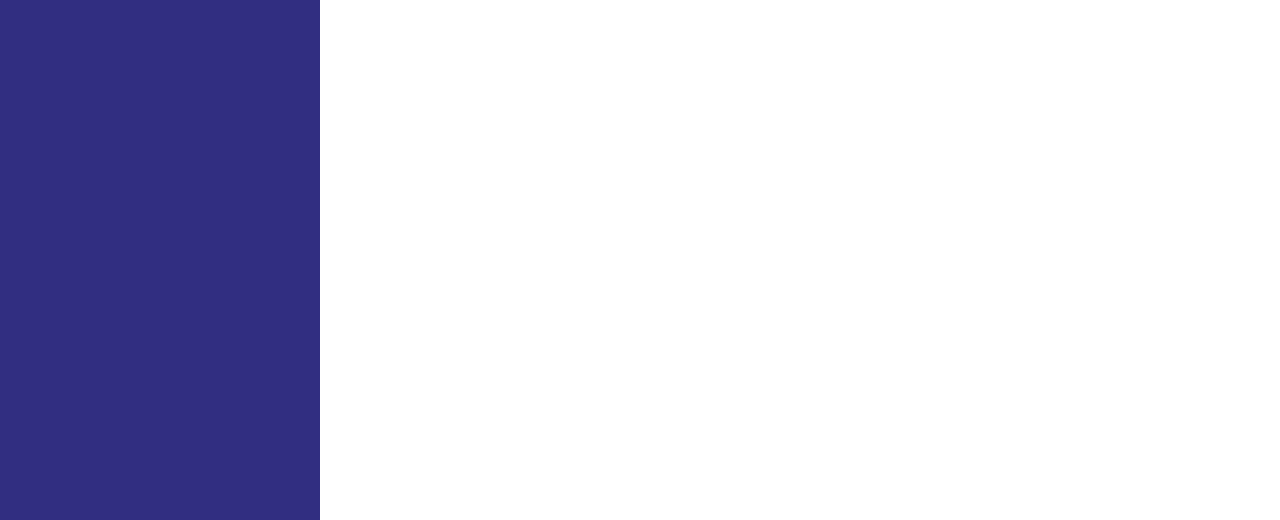
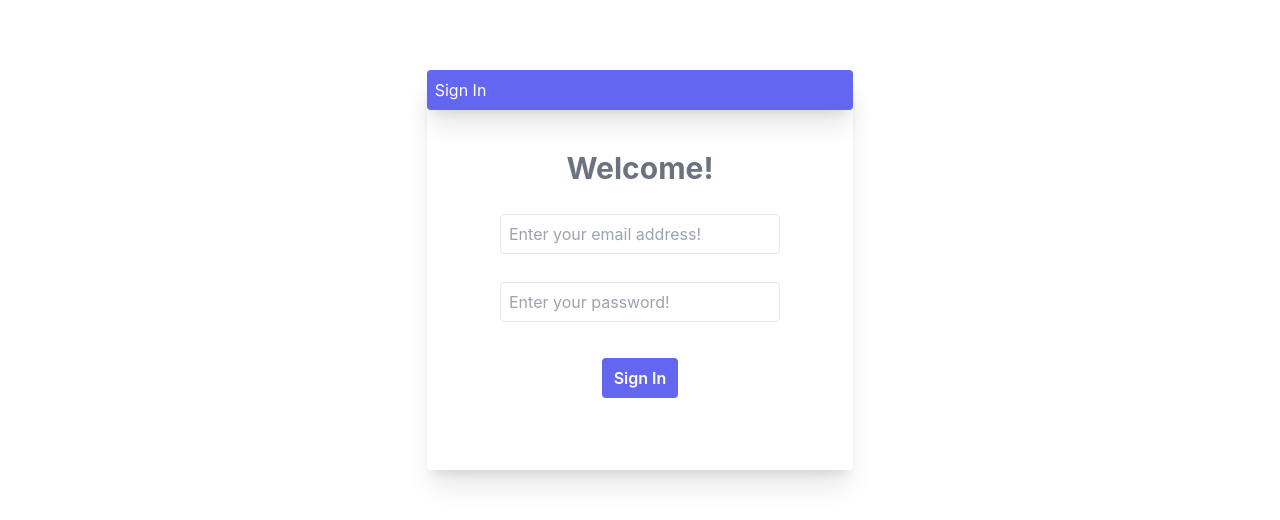
Before and after one commit to varunkumar3091999/summa-chat-app, a React (Create React App) app: page / in a window 1280 px wide. Shown: the part 130-650 px from the top of the page. Built offline with nearby package versions, Linux system fonts and the light colour scheme; no server answers; the database is empty.

Commit message:
redirect to sign in when not authenticated

```diff
--- a/src/App.js
+++ b/src/App.js
@@ -1,20 +1,49 @@
 import "./App.css";
-import { BrowserRouter as Router, Routes, Route } from "react-router-dom";
+import {
+  BrowserRouter as Router,
+  Routes,
+  Route,
+  Navigate,
+  useNavigate,
+} from "react-router-dom";
 import Signup from "./screens/Signup";
 import Signin from "./screens/Signin";
 import Home from "./screens/Home";
+import { useEffect, useState } from "react";
+import { getAuth, onAuthStateChanged } from "firebase/auth";
 
 function App() {
+  const [authenticated, setAuthenticated] = useState(false);
+
+  useEffect(() => {
+    onAuthStateChanged(getAuth(), (user) => {
+      if (user) {
+        setAuthenticated(true);
+        console.log(user);
+      } else {
+        setAuthenticated(false);
+        console.log(user);
+      }
+    });
+  }, []);
+
   return (
     <div className="App h-screen ">
+      {authenticated ? (
         <Router>
           <Routes>
-          {console.log(process.env)}
             <Route path="/signup" element={<Signup />} />
             <Route path="/signin" element={<Signin />} />
             <Route path="/" element={<Home />} />
           </Routes>
         </Router>
+      ) : (
+        <Router>
+          <Routes>
+            <Route path="*" element={<Signin />} />
+          </Routes>
+        </Router>
+      )}
     </div>
   );
 }
```
Lines whose indentation alone changed are shown as unchanged.
